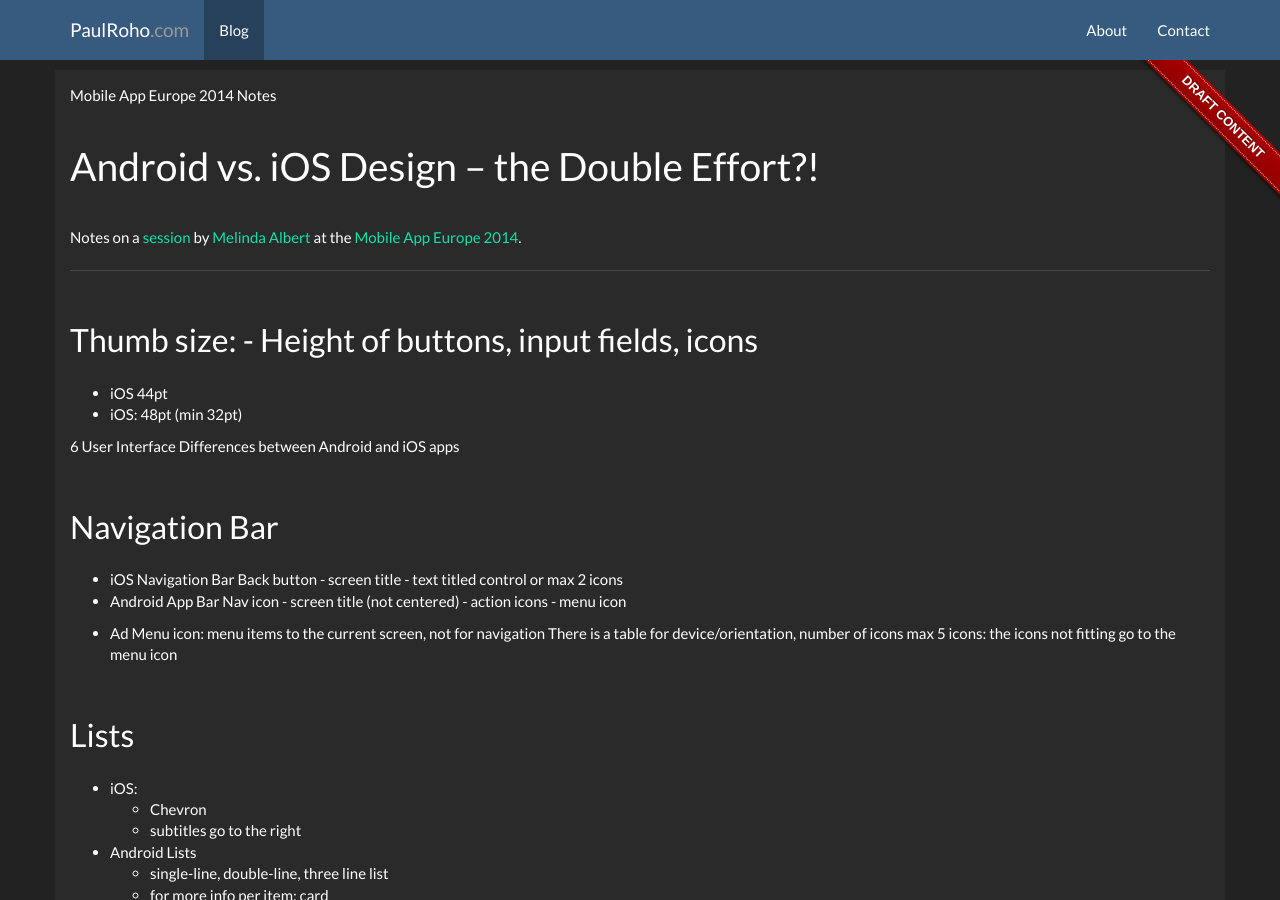
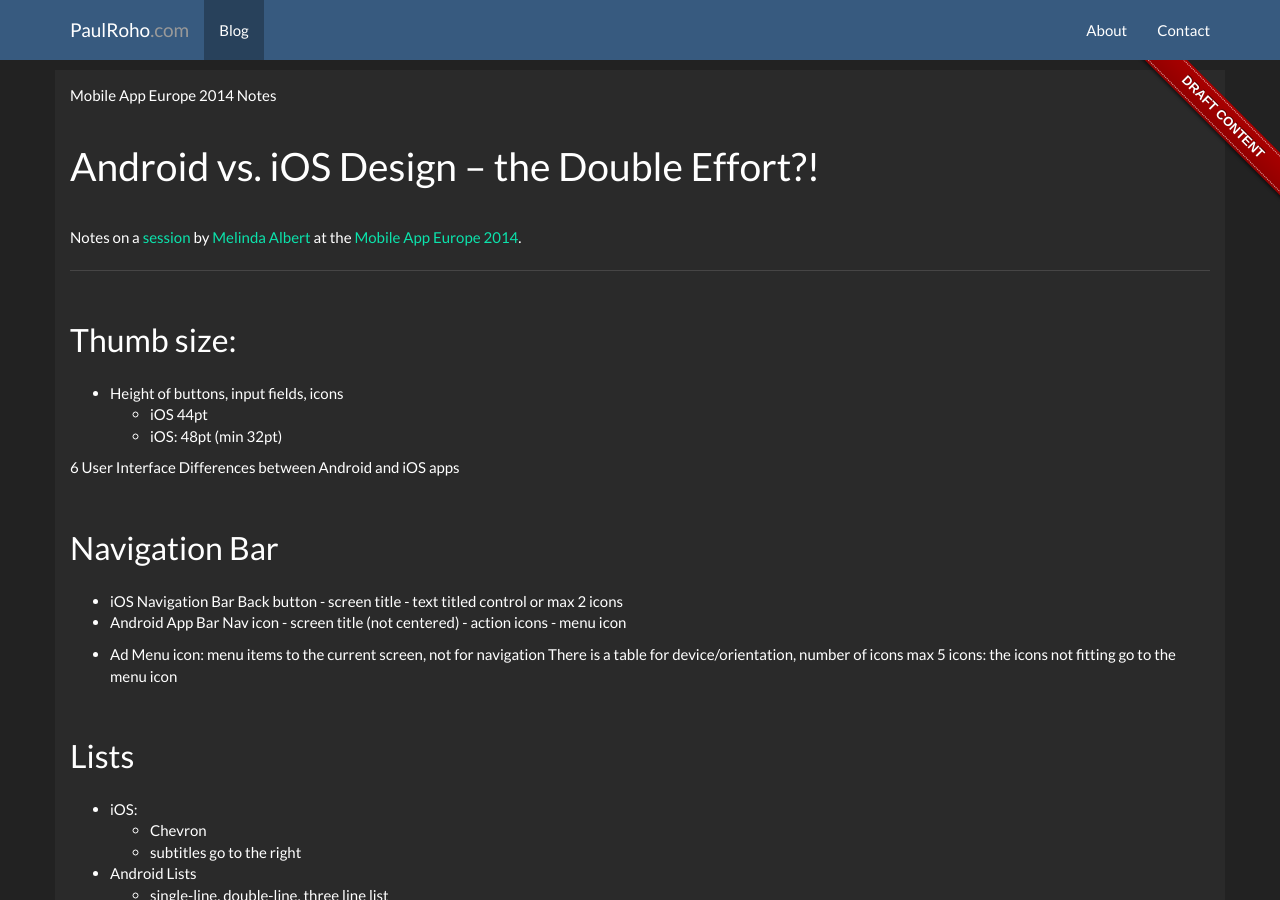
Before and after one commit to paulroho/paulroho.github.io, a Jekyll site: the page built from _posts/2014-09-29-Android-vs-iOS-Design.md, in a window 1280 px wide and 900 px high. Built offline with Jekyll 4.4.1, drawn with Linux system fonts in a browser that asks for light colours; nearby versions of some CDN libraries.

Commit message:
next nested list fix

```diff
--- a/_posts/2014-09-29-Android-vs-iOS-Design.md
+++ b/_posts/2014-09-29-Android-vs-iOS-Design.md
@@ -13,9 +13,10 @@
 at the [Mobile App Europe 2014](http://mobileappeurope.com/).
 
 ---
-## Thumb size: - Height of buttons, input fields, icons
-* iOS 44pt
-* iOS: 48pt (min 32pt)
+## Thumb size:
+* Height of buttons, input fields, icons
+	* iOS 44pt
+	* iOS: 48pt (min 32pt)
 
 6 User Interface Differences between Android and iOS apps
 
```
